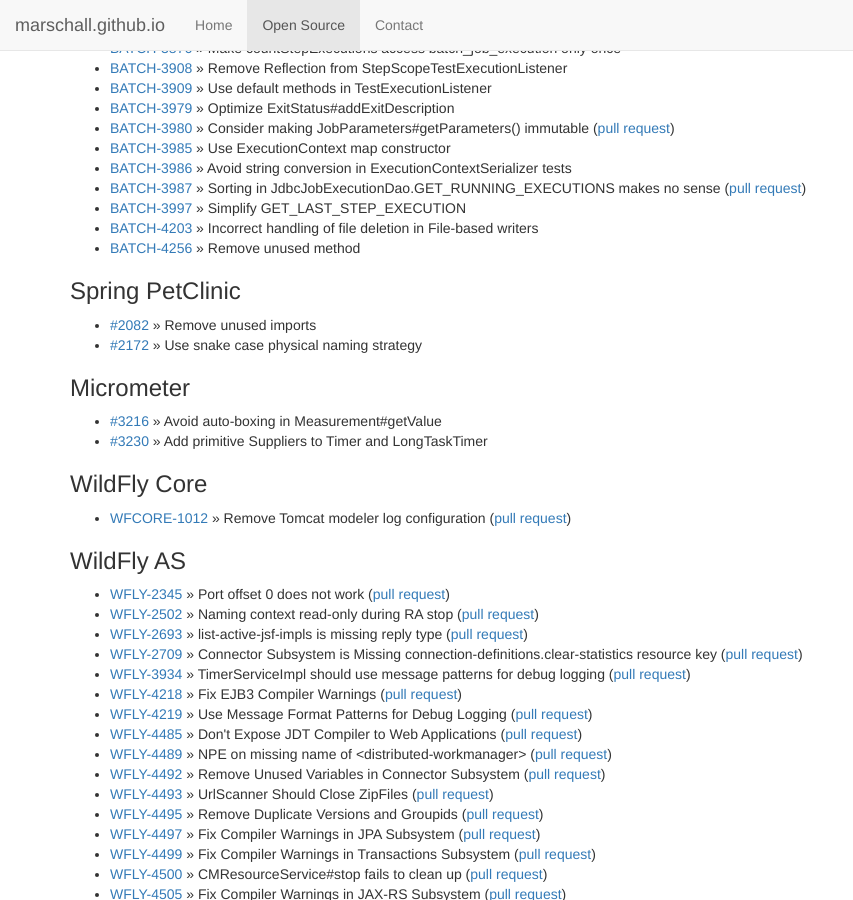
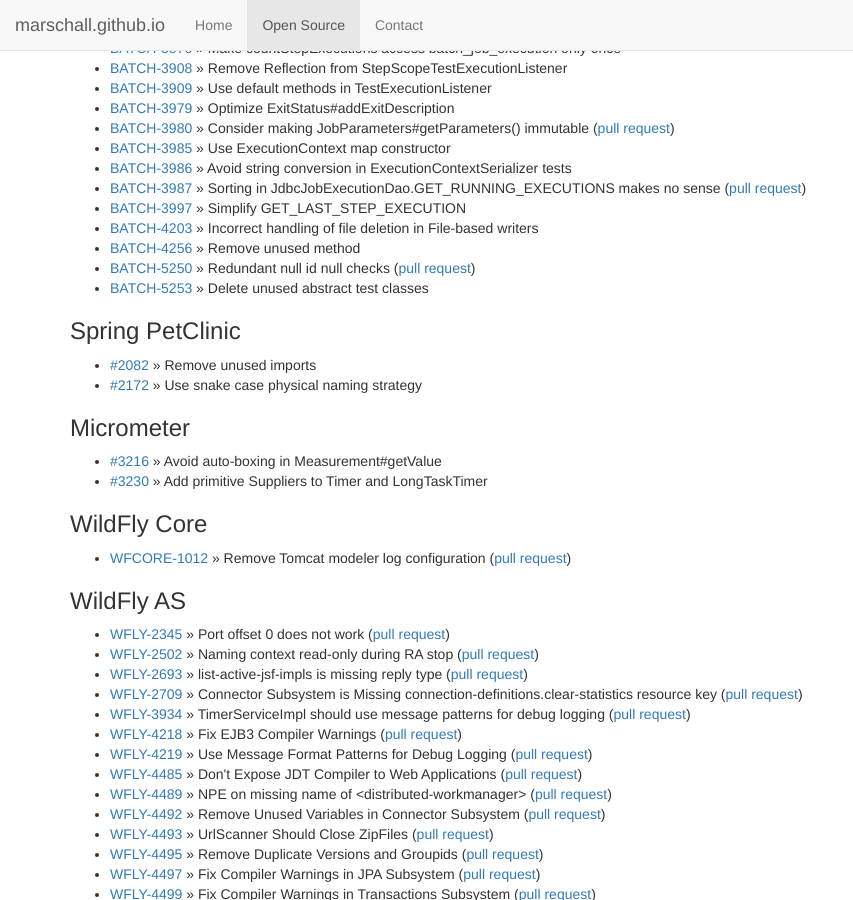
Before and after one commit to marschall/marschall.github.com, a Jekyll site: the page built from open-source.html, in a window 1280 px wide and 900 px high, scrolled down 2809 px. Shown: the whole window, without its empty margins (0-853 px from the left). Built offline with Jekyll 4.4.1, drawn with Linux system fonts in a browser that asks for light colours.

```diff
--- a/open-source.html
+++ b/open-source.html
@@ -182,6 +182,8 @@
   <li><a href="https://github.com/spring-projects/spring-batch/pull/3997">BATCH-3997</a> &raquo; Simplify GET_LAST_STEP_EXECUTION</li>
   <li><a href="https://github.com/spring-projects/spring-batch/pull/4203">BATCH-4203</a> &raquo; Incorrect handling of file deletion in File-based writers</li>
   <li><a href="https://github.com/spring-projects/spring-batch/pull/4256">BATCH-4256</a> &raquo; Remove unused method</li>
+  <li><a href="https://github.com/spring-projects/spring-batch/issues/5250">BATCH-5250</a> &raquo; Redundant null id null checks (<a href="https://github.com/spring-projects/spring-batch/pull/5251">pull request</a>)</li>
+  <li><a href="https://github.com/spring-projects/spring-batch/pull/5253">BATCH-5253</a> &raquo; Delete unused abstract test classes</li>
 </ul>
 <h3>Spring PetClinic</h3>
 <ul>
```
